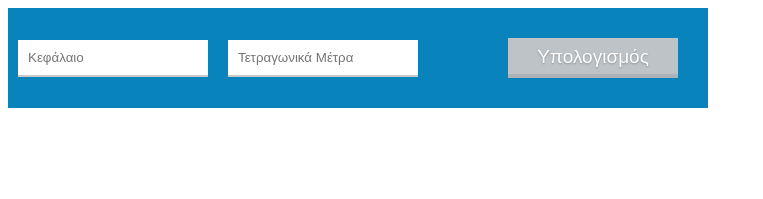
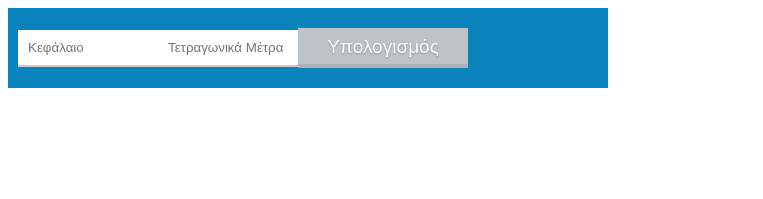
Before and after one commit to Armageddonas/InsuranceCalc, a plain HTML site: page index.html in a window 1280 px wide. Shown: the whole page, without its empty margins (0-763 px from the left). Drawn offline with nearby package versions, Linux system fonts and the light colour scheme; files that its build step writes are made by us from their sources.

Commit message:
Add css preprocessor Also there are gui changes

```diff
--- a/index.html
+++ b/index.html
@@ -5,7 +5,7 @@
     <title>Title</title>
     <script src="https://ajax.googleapis.com/ajax/libs/jquery/2.2.0/jquery.min.js"></script>
     <script src="functions.js"></script>
-    <link rel="stylesheet" type="text/css" href="style.css"/>
+    <link rel="stylesheet" type="text/css" href="stylesheets/style.css"/>
 </head>
 <body>
 <div class="border style-4">
--- /dev/null
+++ b/scss/style.scss
@@ -0,0 +1,81 @@
+$basic_color_1: #0883BB;
+$basic_color_2: #bdc3c7;
+$element_width: 600px;
+$textfields_width: 120px;
+
+.border:hover {
+  box-shadow: inset 0 0 0 5px #53a7ea;
+}
+
+.border {
+  //height: 100px;
+  width: $element_width;
+  background-color: $basic_color_1;
+
+  display: flex;
+  justify-content: left;
+  align-items: center;
+
+  padding: 20px 10px 20px 10px;
+
+  -webkit-box-sizing: border-box; /* Safari/Chrome, other WebKit */
+  -moz-box-sizing: border-box; /* Firefox, other Gecko */
+  box-sizing: border-box; /* Opera/IE 8+ */
+}
+
+.style-4 input[type="text"] {
+  width: $textfields_width;
+  padding: 10px;
+  border: none;
+  border-bottom: solid 2px #c9c9c9;
+  transition: border 0.3s;
+}
+
+.style-4 input[type="text"]:focus,
+.style-4 input[type="text"].focus {
+  border-bottom: solid 2px #969696;
+}
+
+.style-4 > input[type="text"] {
+  //margin-left: 10px;
+  //margin-right: 10px;
+}
+
+/* #Silver Flat Button
+==================================================*/
+.silver-flat-button {
+  position: relative;
+  vertical-align: top;
+  width: 170px;
+  height: 40px;
+  padding: 0;
+  font-size: 19px;
+  color: white;
+  text-align: center;
+  text-shadow: 0 1px 2px rgba(0, 0, 0, 0.25);
+  background: $basic_color_2;
+  border: 0;
+  border-bottom: 2px solid #acb2b7;
+  cursor: pointer;
+  -webkit-box-shadow: inset 0 -2px #acb2b7;
+  box-shadow: inset 0 -2px #acb2b7;
+
+  //margin-left: 80px;
+}
+
+.silver-flat-button:active {
+  top: 1px;
+  outline: none;
+  -webkit-box-shadow: none;
+  box-shadow: none;
+}
+
+/* #Transition
+==================================================*/
+#wrapper {
+  width: $element_width;
+  background: $basic_color_2;
+  overflow: hidden;
+  transition: height 200ms;
+  height: 0px;
+}
```
Also changed, not shown: style.css (deleted), 1 other file.
